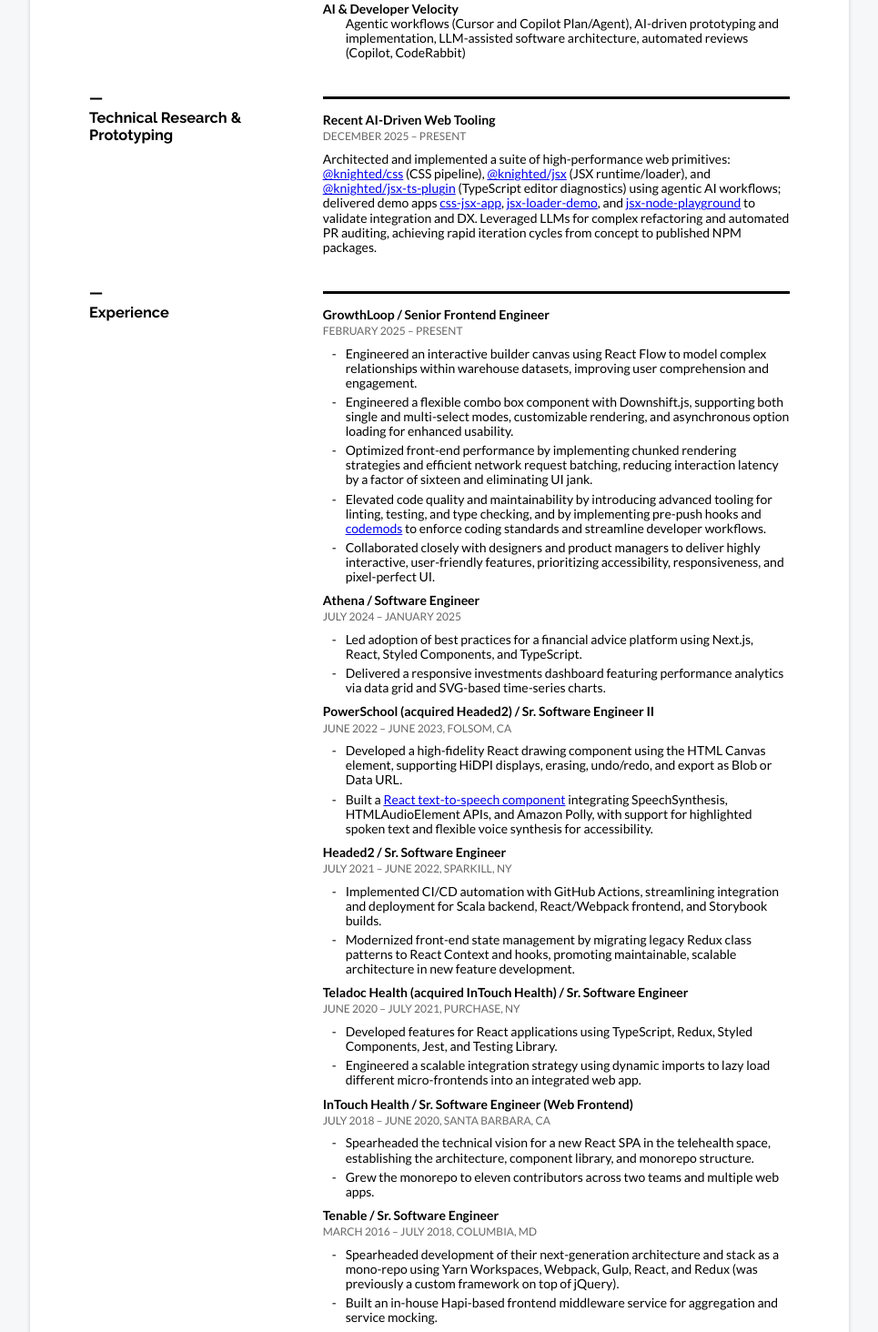
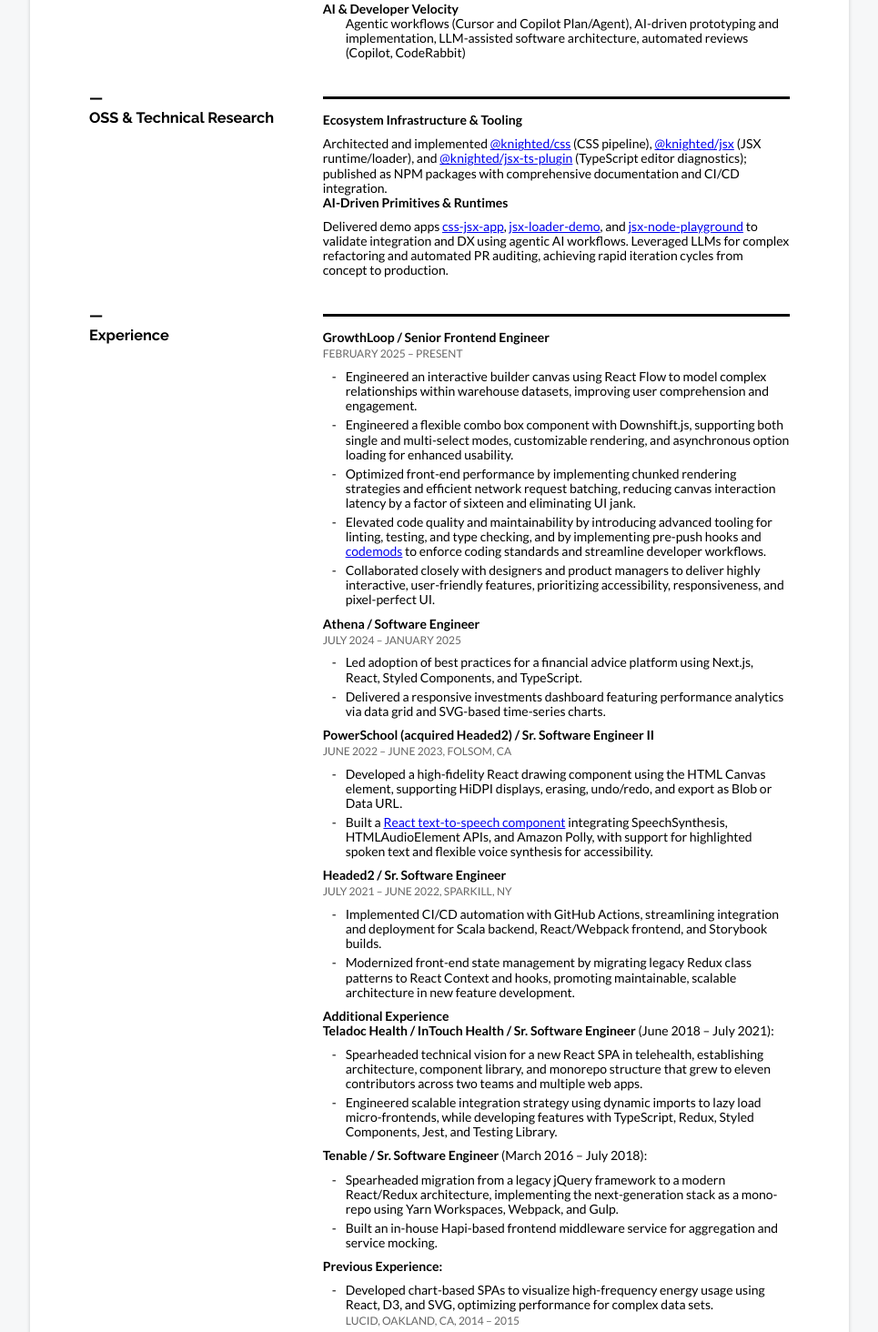
Before and after one commit to morganney/morgan.neys.info, a Next.js app: page /resume in a window 1280 px wide. Shown: the part 840-2304 px from the top of the page at 91% size, without its empty margins (157-1122 px from the left). Built offline with nearby package versions, Linux system fonts and the light colour scheme.

Commit message:
Refactor resume for 2-page print limit with all requirements
Co-authored-by: morganney <848178+morganney@users.noreply.github.com>

```diff
--- a/app/(professional)/resume/page.js
+++ b/app/(professional)/resume/page.js
@@ -82,7 +82,7 @@ export default function Resume() {
               </li>
               <li>
                 <strong>Build Tools:</strong> Vite, Webpack, Rollup, Rspack, OXC, SWC,
-                Babel
+                Babel, Lightning CSS
               </li>
             </ul>
           </dd>
@@ -116,13 +116,12 @@ export default function Resume() {
         </dl>
       </section>
       <section>
-        <h3>Technical Research &amp; Prototyping</h3>
+        <h3>OSS &amp; Technical Research</h3>
         <div>
           <article>
-            <h4>Recent AI-Driven Web Tooling</h4>
-            <h5>December 2025 &ndash; Present</h5>
+            <h4>Ecosystem Infrastructure &amp; Tooling</h4>
             <p>
-              Architected and implemented a suite of high-performance web primitives:{' '}
+              Architected and implemented{' '}
               <a target="_blank" href="https://github.com/knightedcodemonkey/css">
                 @knighted/css
               </a>{' '}
@@ -137,8 +136,14 @@ export default function Resume() {
               >
                 @knighted/jsx-ts-plugin
               </a>{' '}
-              (TypeScript editor diagnostics) using agentic AI workflows; delivered demo
-              apps{' '}
+              (TypeScript editor diagnostics); published as NPM packages with comprehensive
+              documentation and CI/CD integration.
+            </p>
+          </article>
+          <article>
+            <h4>AI-Driven Primitives &amp; Runtimes</h4>
+            <p>
+              Delivered demo apps{' '}
               <a target="_blank" href="https://github.com/morganney/css-jsx-app">
                 css-jsx-app
               </a>
@@ -150,9 +155,9 @@ export default function Resume() {
               <a target="_blank" href="https://github.com/morganney/jsx-node-playground">
                 jsx-node-playground
               </a>{' '}
-              to validate integration and DX. Leveraged LLMs for complex refactoring and
-              automated PR auditing, achieving rapid iteration cycles from concept to
-              published NPM packages.
+              to validate integration and DX using agentic AI workflows. Leveraged LLMs for
+              complex refactoring and automated PR auditing, achieving rapid iteration
+              cycles from concept to production.
             </p>
           </article>
         </div>
@@ -176,8 +181,8 @@ export default function Resume() {
               </li>
               <li>
                 Optimized front-end performance by implementing chunked rendering
-                strategies and efficient network request batching, reducing interaction
-                latency by a factor of sixteen and eliminating UI jank.
+                strategies and efficient network request batching, reducing canvas
+                interaction latency by a factor of sixteen and eliminating UI jank.
               </li>
               <li>
                 Elevated code quality and maintainability by introducing advanced tooling
@@ -249,48 +254,40 @@ export default function Resume() {
             </ul>
           </article>
           <article>
-            <h4>Teladoc Health (acquired InTouch Health) / Sr. Software Engineer</h4>
-            <h5>June 2020 &ndash; July 2021, Purchase, NY</h5>
+            <h4>Additional Experience</h4>
+            <div>
+              <p>
+                <strong>Teladoc Health / InTouch Health / Sr. Software Engineer</strong>{' '}
+                (June 2018 &ndash; July 2021):
+              </p>
               <ul>
                 <li>
-                Developed features for React applications using TypeScript, Redux, Styled
-                Components, Jest, and Testing Library.
+                  Spearheaded technical vision for a new React SPA in telehealth,
+                  establishing architecture, component library, and monorepo structure that
+                  grew to eleven contributors across two teams and multiple web apps.
                 </li>
                 <li>
-                Engineered a scalable integration strategy using dynamic imports to lazy
-                load different micro-frontends into an integrated web app.
+                  Engineered scalable integration strategy using dynamic imports to lazy
+                  load micro-frontends, while developing features with TypeScript, Redux,
+                  Styled Components, Jest, and Testing Library.
                 </li>
               </ul>
-          </article>
-          <article>
-            <h4>InTouch Health / Sr. Software Engineer (Web Frontend)</h4>
-            <h5>July 2018 &ndash; June 2020, Santa Barbara, CA</h5>
+              <p>
+                <strong>Tenable / Sr. Software Engineer</strong> (March 2016 &ndash; July
+                2018):
+              </p>
               <ul>
                 <li>
-                Spearheaded the technical vision for a new React SPA in the telehealth
-                space, establishing the architecture, component library, and monorepo
-                structure.
-              </li>
-              <li>
-                Grew the monorepo to eleven contributors across two teams and multiple web
-                apps.
-              </li>
-            </ul>
-          </article>
-          <article>
-            <h4>Tenable / Sr. Software Engineer</h4>
-            <h5>March 2016 &ndash; July 2018, COLUMBIA, MD</h5>
-            <ul>
-              <li>
-                Spearheaded development of their next-generation architecture and stack as
-                a mono-repo using Yarn Workspaces, Webpack, Gulp, React, and Redux (was
-                previously a custom framework on top of jQuery).
+                  Spearheaded migration from a legacy jQuery framework to a modern
+                  React/Redux architecture, implementing the next-generation stack as a
+                  mono-repo using Yarn Workspaces, Webpack, and Gulp.
                 </li>
                 <li>
                   Built an in-house Hapi-based frontend middleware service for aggregation
                   and service mocking.
                 </li>
               </ul>
+            </div>
           </article>
           <article>
             <h4>Previous Experience:</h4>
```
Also changed, not shown: 1 other file (tests, documents, lock files or other folders). Lines whose indentation alone changed are shown as unchanged.
